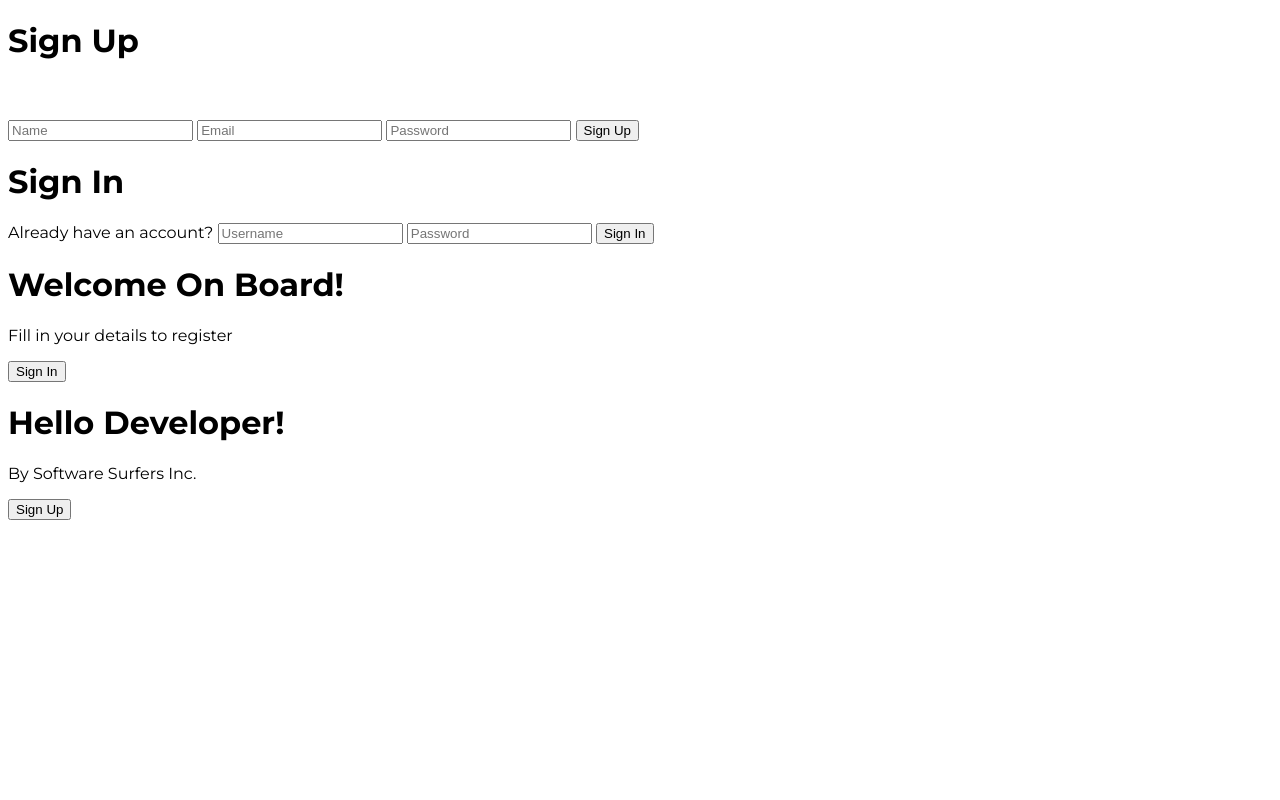
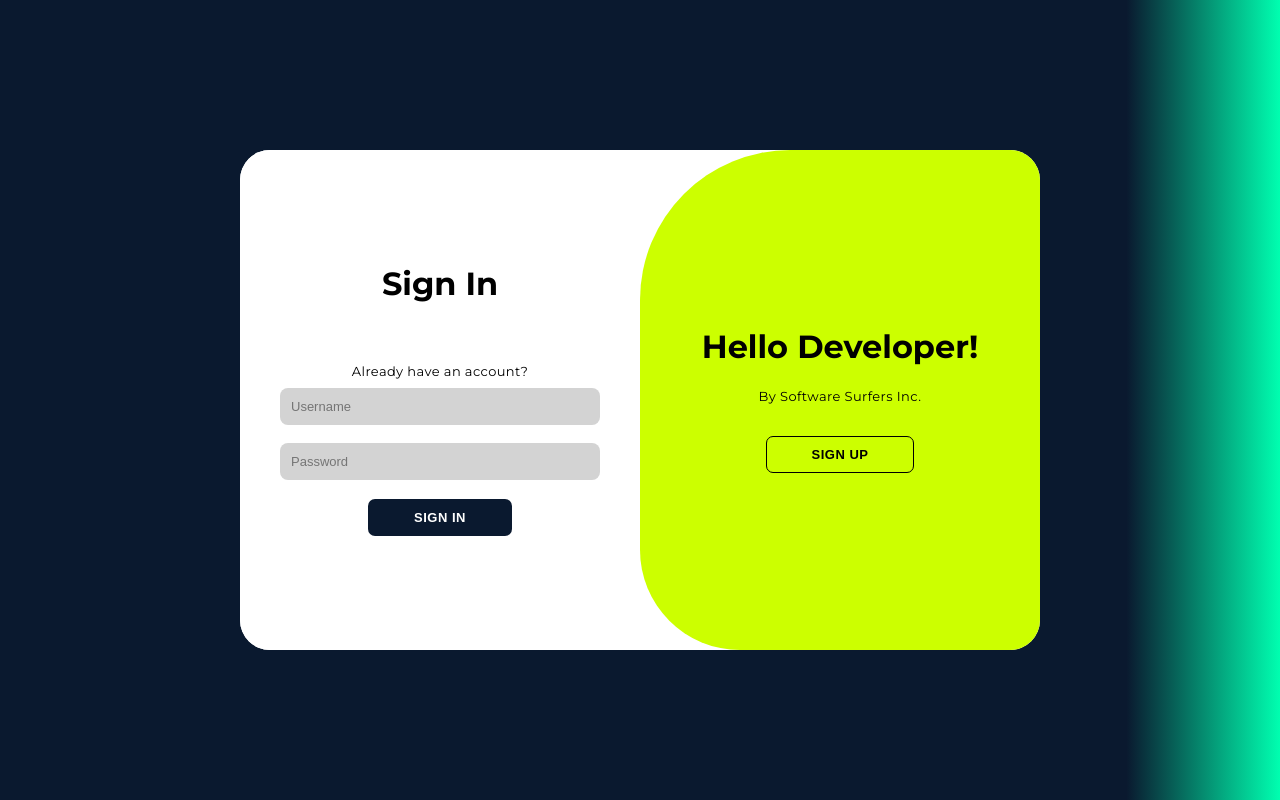
Before and after one commit to cse110-sp24-group29/cse110-sp24-group29, a plain HTML site: page source/Html/index.html in a window 1280 px wide. Drawn offline with Linux system fonts and the light colour scheme.

Commit message:
Added style.css

```diff
--- /dev/null
+++ b/source/CSS/style.css
@@ -0,0 +1,176 @@
+*{
+    margin:0px;
+    padding:0;
+    box-sizing: border-box;
+}
+body{
+    background-color: #0A192F;
+    background: linear-gradient(to right, #0A192F 88%, #00FFB0);
+    display: flex;
+    flex-direction: column;
+    align-items: center;
+    justify-content: center;
+    height: 800px;
+}
+
+.box-container{
+    background-color: white;
+    border-radius: 30px;
+    overflow: hidden;
+    position: relative;
+    width: 800px;
+    max-width: 100%;
+    min-height: 500px;
+    left: 0px;
+}
+
+.box-container span{
+    font-size: 13px;
+    letter-spacing: 0.4px;
+    margin-top: 60px;
+}
+.box-container p{
+    font-size: 13px;
+    letter-spacing: 0.4px;
+    line-height: 20px;
+    margin: 20px 0px;
+}
+
+.box-container button{
+    background-color: #0A192F;
+    border-radius: 7px;
+    color: white;
+    font-size: 13px;
+    font-weight: 600;
+    letter-spacing: 0.5px;
+    text-transform: uppercase;
+    text-decoration: none;
+    padding: 10px 45px 10px 45px;
+    cursor: pointer;
+    margin-top: 10px;
+    border: 1px solid transparent;
+}
+
+.box-container button.hidden{
+    color: black;
+    background-color: transparent;
+    border-color: black;
+}
+
+.box-container form{
+    background-color: rgb(255, 255, 255);
+    display: flex;
+    flex-direction: column;
+    align-items: center;
+    justify-content: center;
+    padding: 0px 40px;
+    height: 100%;
+}
+.box-container input{
+    background-color: lightgray;
+    font-size: 13px;
+    border-radius: 8px;
+    padding: 10px 10px;
+    width: 100%;
+    border: 1px solid transparent;
+    margin-top: 9px;
+    margin-bottom: 9px;
+    outline: 0;
+}
+
+.form-box{
+    position: absolute;
+    top: 0px;
+    height: 100%;
+}
+
+.form-box.sign-up{
+    left: 0;
+    width: 50%;
+    opacity: 0;
+    z-index: 1;
+}
+
+.form-box.sign-in{
+    left: 0;
+    width: 50%;
+    z-index: 2;
+}
+
+.box-container.active .sign-in{
+    transform: translateX(100%);
+}
+
+.box-container.active .sign-up{
+    transform: translateX(100%);
+    opacity: 1;
+    z-index: 5;
+    animation: move 0.6s;
+}
+
+.transition-container{
+    position: absolute;
+    overflow: hidden;
+    left: 50%;
+    width: 50%;
+    height: 100%;
+    border-top-left-radius: 150px;
+    border-bottom-left-radius: 100px;
+    z-index: 1000;
+    transition: all 0.5s ease-in-out;
+}
+
+.transition{
+    background-color: #CCFF00;
+    height: 100%;
+    color: black;
+    position: relative;
+    left: -100%;
+    height: 100%;
+    width: 200%;
+    transform: translateX(0);
+    transition: all 0.5s ease-in-out;
+}
+
+.box-container.active .transition-container{
+    transform: translateX(-100%);
+    border-top-right-radius: 150px;
+    border-bottom-right-radius: 100px;
+    border-bottom-left-radius: 0px;
+    border-top-left-radius: 0px;
+}
+
+.box-container.active .transition{
+    transform: translateX(50%);
+}
+
+.transition-panel{
+    position: absolute;
+    width: 50%;
+    height: 100%;
+    display: flex;
+    align-items: center;
+    justify-content: center;
+    flex-direction: column;
+    padding: 0 30px;
+    text-align: center;
+    top: 0;
+    transform: translateX(0);
+    transition: all 0.6s ease-in-out;
+}
+
+.transition-left{
+    transform: translateX(-100%);
+}
+
+.box-container.active .transition-left{
+    transform: translateX(0);
+}
+
+.transition-right{
+    right: 0px;
+}
+
+.box-container.active .transition-right{
+    transform: translateX(100%);
+}
--- a/source/Html/index.html
+++ b/source/Html/index.html
@@ -5,6 +5,7 @@
     <meta charset="UTF-8">
     <meta name="viewport" content="width=device-width, initial-scale=1.0">
     <link rel="icon" href="favicon.ico">
+    <link rel="stylesheet" href="../CSS/style.css">
     <link href='https://fonts.googleapis.com/css2?family=Montserrat:wght@300;400;500;600;700&display=swap' rel='stylesheet'>
     <title>CodeFolio</title>
     <style>
```
